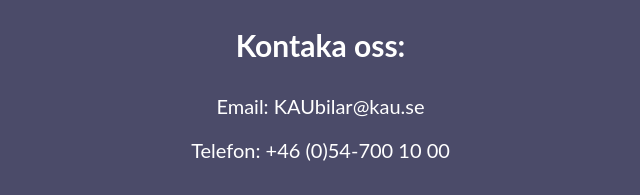
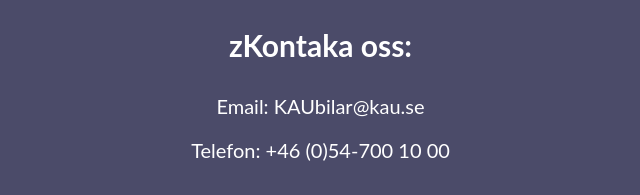
Before and after one commit to bartosz-ugn/HTML_, a plain HTML site: page index3.html in a window 1280 px wide. Shown: the part 605-800 px from the top of the page, 55-695 px from the left. Drawn offline with Linux system fonts and the light colour scheme.

Commit message:
bartosz4

```diff
--- a/index3.html
+++ b/index3.html
@@ -36,7 +36,7 @@
                     <tr><th>Söndag</th><td>Stängt</td></tr>
                 </table>
                 <div>
-                    <p class="kontaktaosstext"><strong>Kontaka oss:</strong></p>
+                    <p class="kontaktaosstext"><strong>zKontaka oss:</strong></p>
                     <p class="kontaktm">Email: <a href="mailto:KAUbilar@kau.se" id="mail">KAUbilar@kau.se</a></p>
                     <p class="kontaktm">Telefon: +46 (0)54-700 10 00</p>
                 </div>
--- a/style.css
+++ b/style.css
@@ -131,3 +131,4 @@ iframe{
     font-size:20px;
     text-align:center;
 }
+/*f dsf dsf */
```
Also changed, not shown: index.html (+1 -0 lines), index2.html (+1 -1 lines).
